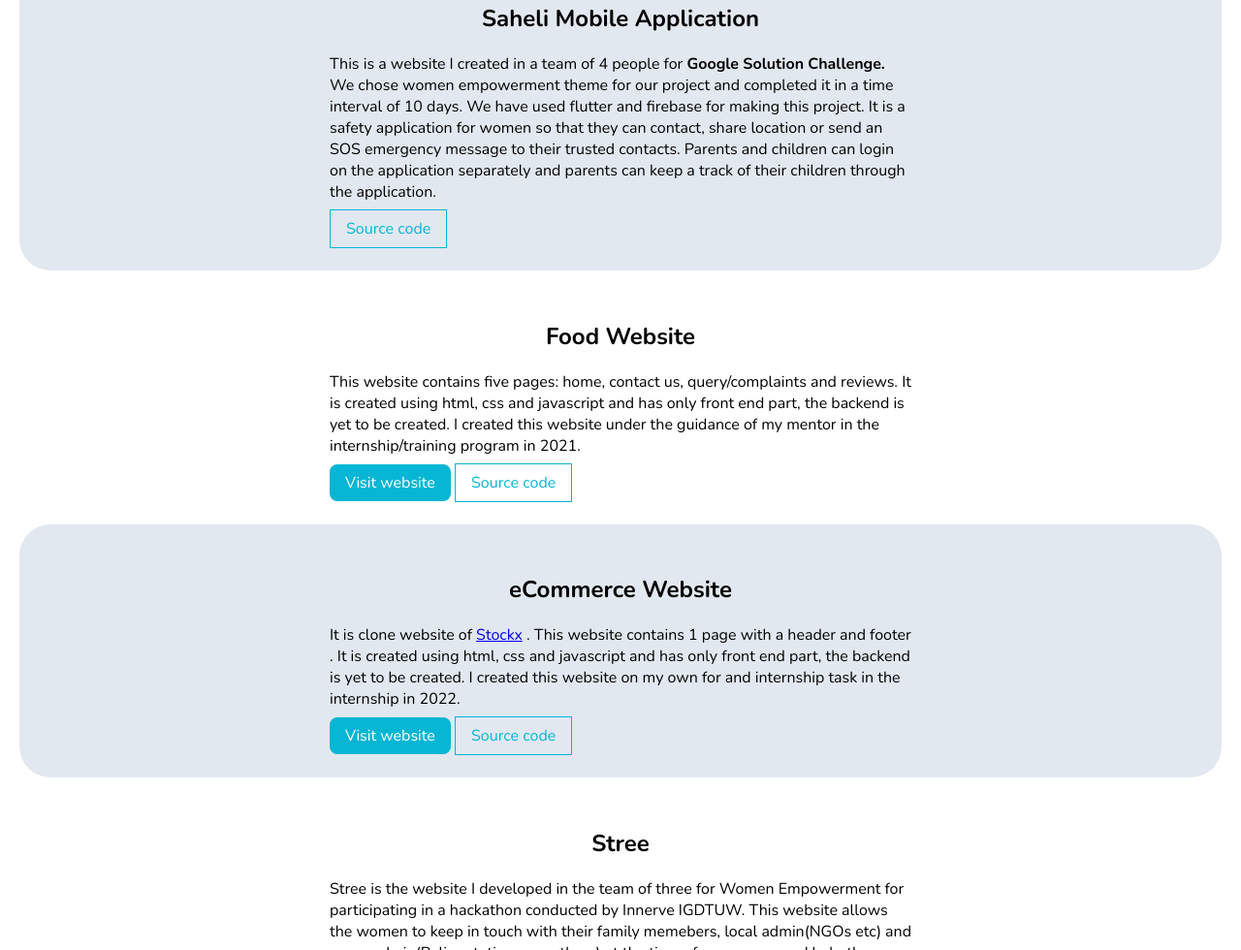
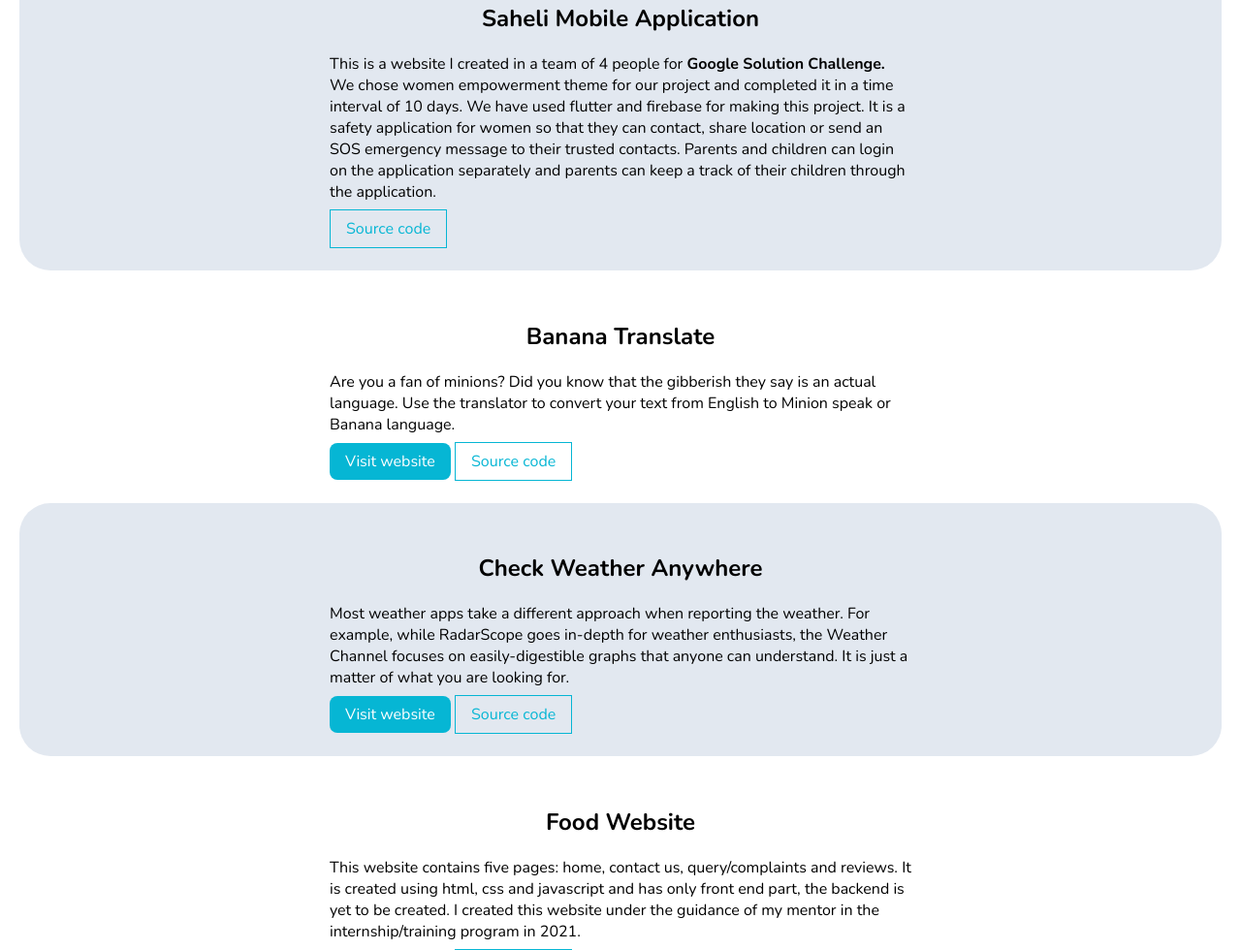
Before and after one commit to kashisha3/Portfolio-Website, a plain HTML site: page project.html in a window 1280 px wide. Shown: the part 265-1245 px from the top of the page at 97% size. Drawn offline with nearby package versions, Linux system fonts and the light colour scheme.

Commit message:
weather app and banana translate added

```diff
--- a/project.html
+++ b/project.html
@@ -41,6 +41,25 @@
             <h1>Saheli Mobile Application</h1>
             <p>This is a website I created in a team of 4 people for <b> Google Solution Challenge.</b> We chose women empowerment theme for our project and completed it in a time interval of 10 days. We have used flutter and firebase for making this project. It is a safety application for women so that they can contact, share location or send an SOS emergency message to their trusted contacts. Parents and children can login on the application separately and parents can keep a track of their children through the application.</p>
             <a class="link link-secondary" href="https://github.com/kashisha3/Saheli/tree/main">Source code</a>
+        </div>
+    </section>
+
+
+    <section class="section">
+        <div class="container container-center">
+    <h1>Banana Translate</h1>
+    <p>Are you a fan of minions? Did you know that the gibberish they say is an actual language. Use the translator to convert your text from English to Minion speak or Banana language.</p>
+    <a class="link link-primary" href="https://kashisha3.github.io/Translate-to-Banana/">Visit website</a>
+    <a class="link link-secondary" href="https://github.com/kashisha3/Translate-to-Banana">Source code</a>
+    </div>
+    </section>
+
+    <section class="section ow">
+        <div class="container container-center">
+            <h1>Check Weather Anywhere</h1>
+            <p>Most weather apps take a different approach when reporting the weather. For example, while RadarScope goes in-depth for weather enthusiasts, the Weather Channel focuses on easily-digestible graphs that anyone can understand. It is just a matter of what you are looking for. </p>
+            <a class="link link-primary" href="https://kashisha3.github.io/Weather-application/">Visit website</a>
+            <a class="link link-secondary" href="https://github.com/kashisha3/Weather-application">Source code</a>
         </div>
     </section>
 
```
